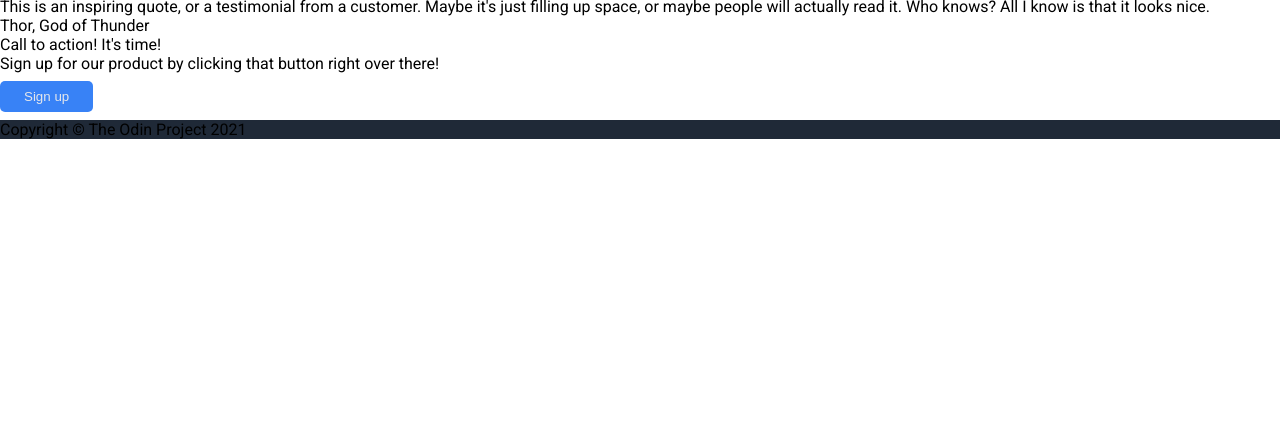
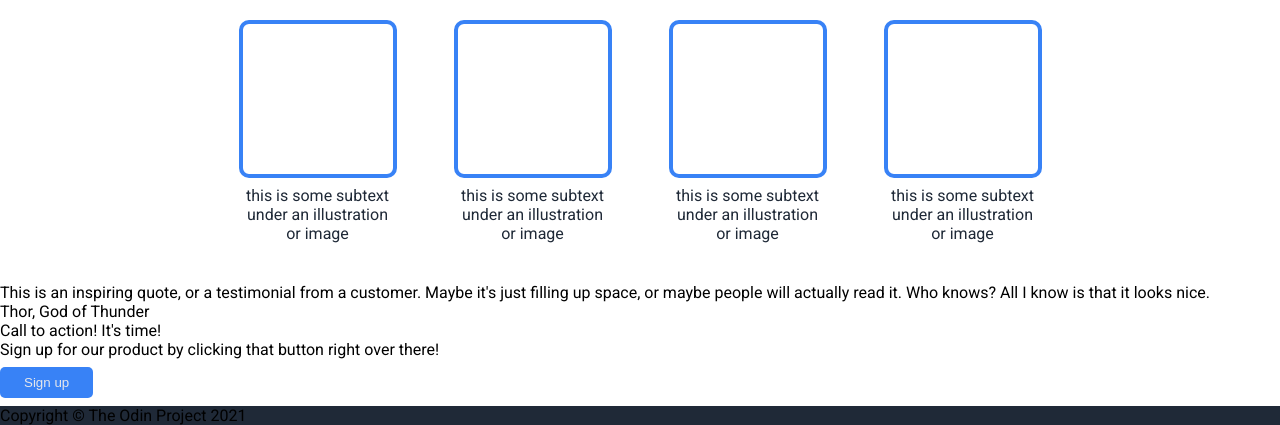
Before and after one commit to kristoferfannar/odin-website, a plain HTML site: page index.html in a window 1280 px wide. Shown: the part 504-929 px from the top of the page. Before the commit the page ends 800 px from the top, so only its background shows below. Drawn offline with Linux system fonts and the light colour scheme.

Commit message:
info section added, slight changes to html

```diff
--- a/index.html
+++ b/index.html
@@ -33,19 +33,19 @@
         <div class="container">
             <div class="child">
                 <div class="box"></div>
-                <div>this is some subtext under an illustration or image</div>
+                <div class="text">this is some subtext under an illustration or image</div>
             </div>
             <div class="child">
                 <div class="box"></div>
-                <div>this is some subtext under an illustration or image</div>
+                <div class="text">this is some subtext under an illustration or image</div>
             </div>
             <div class="child">
                 <div class="box"></div>
-                <div>this is some subtext under an illustration or image</div>
+                <div class="text">this is some subtext under an illustration or image</div>
             </div>
             <div class="child">
                 <div class="box"></div>
-                <div>this is some subtext under an illustration or image</div>
+                <div class="text">this is some subtext under an illustration or image</div>
             </div>
         </div>
     </div>
--- a/style.css
+++ b/style.css
@@ -105,3 +105,49 @@ ul {
     border: none;
     border-radius: 5px;
 }
+
+/* INFO */
+
+
+.info {
+    display: flex;
+    flex-direction: column;
+    gap: 40px;
+    margin: 40px 160px;
+}
+
+.info .text {
+    text-align: center;
+    font-size: 32px;
+    font-weight: 900;
+    color: #1F2937;
+}
+
+.info .container {
+    display: flex;
+    justify-content: center;
+    gap: 15px;
+}
+
+.info .child {
+    display: flex;
+    flex-direction: column;
+    align-items: center;
+    text-align: center;
+    width: 200px;
+    gap: 8px;
+}
+
+.info .box {
+    height: 150px;
+    width: 150px;
+    border: 4px solid #3882F6;
+    border-radius: 10px;
+}
+
+.info .child .text {
+    width: 150px;
+    font-size: 16px;
+    font-weight: 400;
+    color: #1F2937;
+}
```
